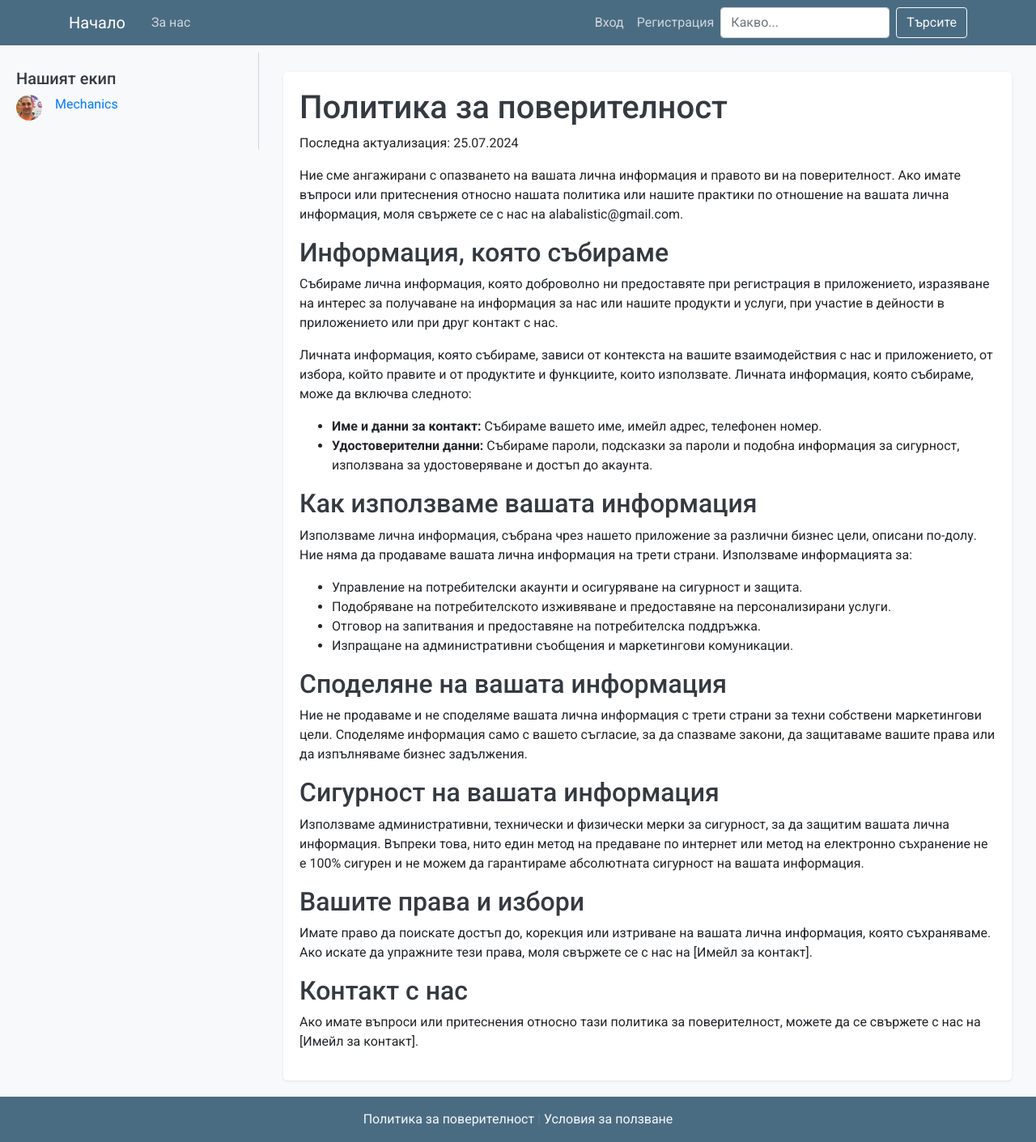
After one commit to alabalistic/flask-garage, a Flask app: page /privacy in a window 1280 px wide. The commit adds this page. Shown: the whole page at 81% size. Run offline with Flask 3, Linux system fonts and the light colour scheme; some libraries are stand-ins or nearby versions.

Commit message:
add-footer

```diff
--- a/app/routes/public.py
+++ b/app/routes/public.py
@@ -162,3 +162,11 @@ def delete_post(post_id):
     db.session.commit()
     flash('Your post has been deleted!', 'success')
     return redirect(url_for('home'))
+
+@app.route("/privacy")
+def privacy():
+    return render_template('privacy.html', title='Политика за поверителност')
+
+@app.route("/terms")
+def terms():
+    return render_template('terms.html', title='Условия за ползване')
--- a/app/templates/layout.html
+++ b/app/templates/layout.html
@@ -93,6 +93,14 @@
             </div>
         </div>
     </main>
+    <footer class="footer mt-auto py-3 bg-steel">
+        <div class="container text-center">
+            <span class="text-muted">
+                <a href="{{ url_for('privacy') }}" class="text-light">Политика за поверителност</a> |
+                <a href="{{ url_for('terms') }}" class="text-light">Условия за ползване</a>
+            </span>
+        </div>
+    </footer>
     <script src="https://code.jquery.com/jquery-3.6.0.min.js"></script>
     <script src="https://cdnjs.cloudflare.com/ajax/libs/popper.js/1.12.9/umd/popper.min.js"></script>
     <script src="https://maxcdn.bootstrapcdn.com/bootstrap/4.0.0/js/bootstrap.min.js"></script>
--- /dev/null
+++ b/app/templates/privacy.html
@@ -0,0 +1,41 @@
+{% extends "layout.html" %}
+{% block content %}
+<div class="container mt-4">
+    <div class="content-section">
+        <h1>Политика за поверителност</h1>
+        <p>Последна актуализация: 25.07.2024</p>
+
+        <p>Ние сме ангажирани с опазването на вашата лична информация и правото ви на поверителност. Ако имате въпроси или притеснения относно нашата политика или нашите практики по отношение на вашата лична информация, моля свържете се с нас на alabalistic@gmail.com.</p>
+
+        <h2>Информация, която събираме</h2>
+        <p>Събираме лична информация, която доброволно ни предоставяте при регистрация в приложението, изразяване на интерес за получаване на информация за нас или нашите продукти и услуги, при участие в дейности в приложението или при друг контакт с нас.</p>
+        <p>Личната информация, която събираме, зависи от контекста на вашите взаимодействия с нас и приложението, от избора, който правите и от продуктите и функциите, които използвате. Личната информация, която събираме, може да включва следното:</p>
+        <ul>
+            <li><strong>Име и данни за контакт:</strong> Събираме вашето име, имейл адрес, телефонен номер.</li>
+            <li><strong>Удостоверителни данни:</strong> Събираме пароли, подсказки за пароли и подобна информация за сигурност, използвана за удостоверяване и достъп до акаунта.</li>
+            <!-- <li><strong>Данни за плащане:</strong> Събираме данни, необходими за обработка на вашето плащане, ако правите покупки, като например номера на вашия платежен инструмент (като номер на кредитна карта) и защитния код, свързан с вашия платежен инструмент.</li> -->
+        </ul>
+
+        <h2>Как използваме вашата информация</h2>
+        <p>Използваме лична информация, събрана чрез нашето приложение за различни бизнес цели, описани по-долу. Ние няма да продаваме вашата лична информация на трети страни. Използваме информацията за:</p>
+        <ul>
+            <li>Управление на потребителски акаунти и осигуряване на сигурност и защита.</li>
+            <li>Подобряване на потребителското изживяване и предоставяне на персонализирани услуги.</li>
+            <li>Отговор на запитвания и предоставяне на потребителска поддръжка.</li>
+            <li>Изпращане на административни съобщения и маркетингови комуникации.</li>
+        </ul>
+
+        <h2>Споделяне на вашата информация</h2>
+        <p>Ние не продаваме и не споделяме вашата лична информация с трети страни за техни собствени маркетингови цели. Споделяме информация само с вашето съгласие, за да спазваме закони, да защитаваме вашите права или да изпълняваме бизнес задължения.</p>
+
+        <h2>Сигурност на вашата информация</h2>
+        <p>Използваме административни, технически и физически мерки за сигурност, за да защитим вашата лична информация. Въпреки това, нито един метод на предаване по интернет или метод на електронно съхранение не е 100% сигурен и не можем да гарантираме абсолютната сигурност на вашата информация.</p>
+
+        <h2>Вашите права и избори</h2>
+        <p>Имате право да поискате достъп до, корекция или изтриване на вашата лична информация, която съхраняваме. Ако искате да упражните тези права, моля свържете се с нас на [Имейл за контакт].</p>
+
+        <h2>Контакт с нас</h2>
+        <p>Ако имате въпроси или притеснения относно тази политика за поверителност, можете да се свържете с нас на [Имейл за контакт].</p>
+    </div>
+</div>
+{% endblock %}
```
Also changed, not shown: app/templates/public/about.html (+9 -10 lines), app/templates/terms.html (added, +39 -0 lines).
